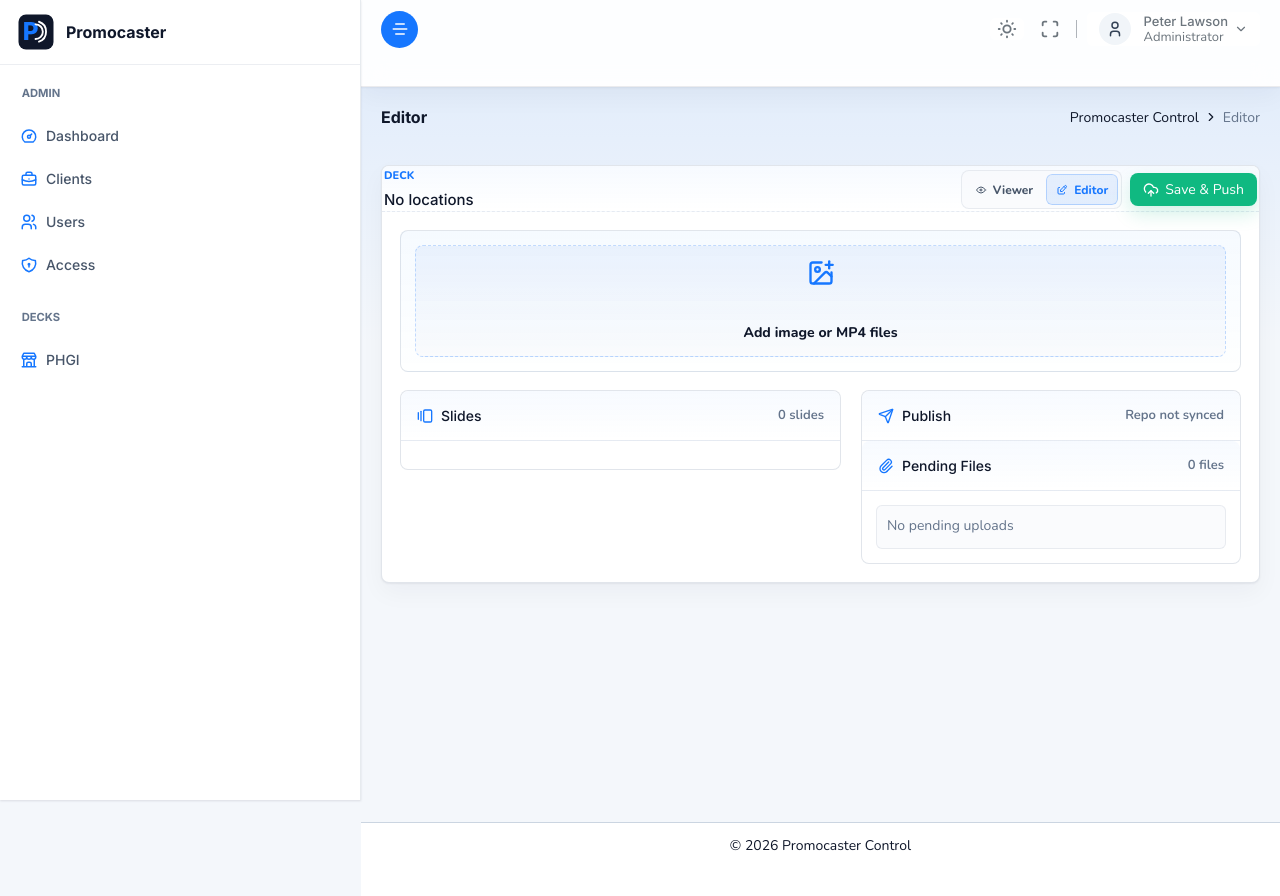
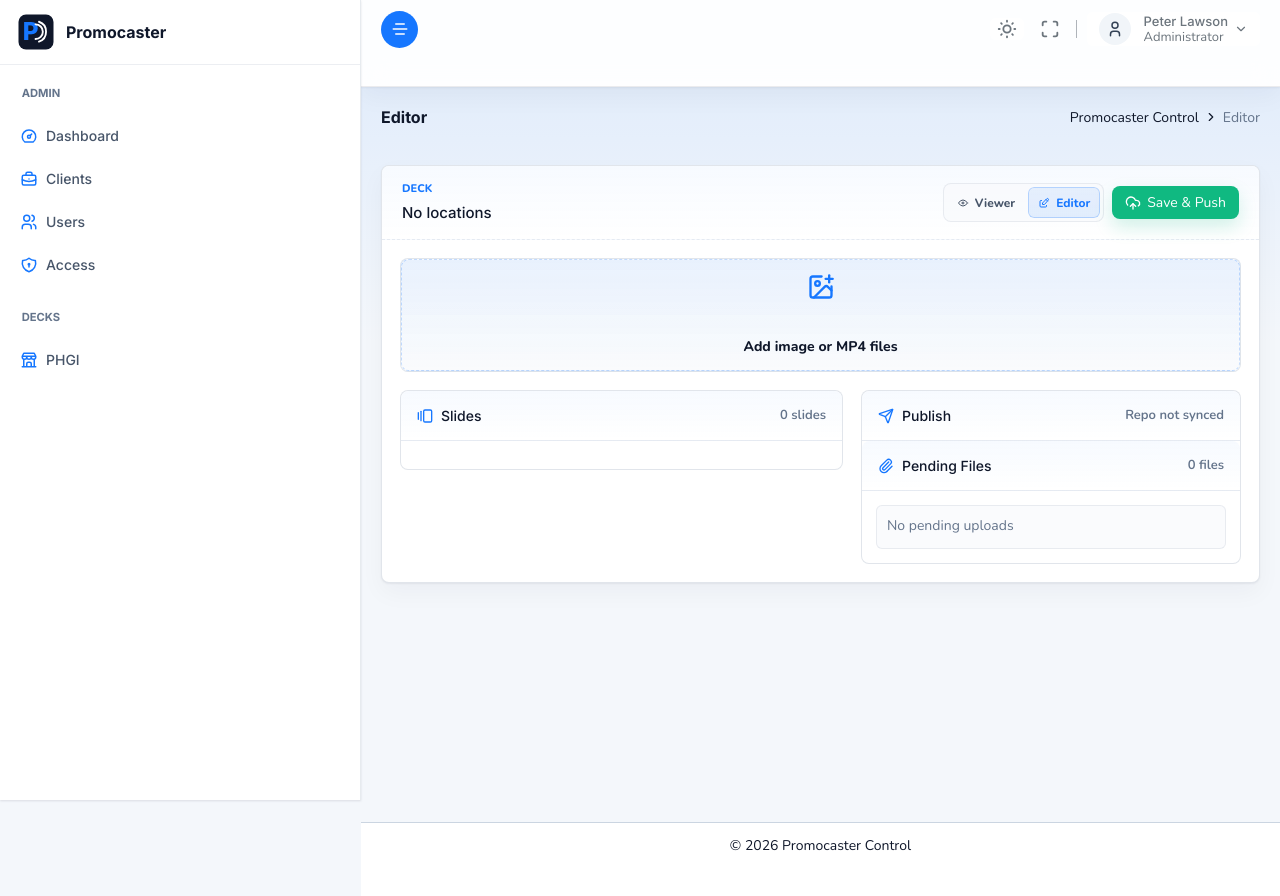
Before and after one commit to peternickol/promocaster-control, a FastAPI app: page /deck/1?mode=editor in a window 1280 px wide. Run offline with FastAPI, Linux system fonts and the light colour scheme; some web fonts are replaced.

Commit message:
Adjusted the editor padding to match the viewer’s spacing.
Changed assets/css/editor.css:

Removed the editor-only header padding override.
Removed the extra nested padding around the upload panel.
Matched the editor grid gap to the shared card body rhythm.

```diff
--- a/assets/css/editor.css
+++ b/assets/css/editor.css
@@ -7,7 +7,6 @@
 
 .deck-header {
   align-items: end;
-  padding: 2px 2px 0;
 }
 
 .deck-actions {
@@ -54,7 +53,7 @@
 }
 
 .add-panel {
-  padding: 14px;
+  padding: 0;
   background:
     linear-gradient(180deg, rgba(22, 119, 255, 0.035), rgba(22, 119, 255, 0)),
     color-mix(in srgb, var(--panel) 92%, var(--panel-alt));
@@ -113,7 +112,7 @@
 .editor-grid {
   display: grid;
   grid-template-columns: minmax(0, 1fr) minmax(320px, 380px);
-  gap: 20px;
+  gap: 18px;
   align-items: start;
 }
 
```
